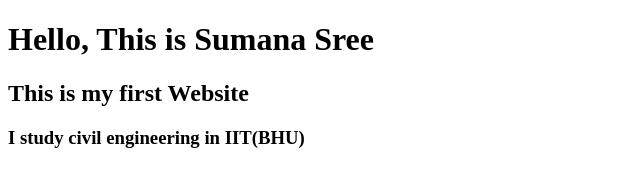
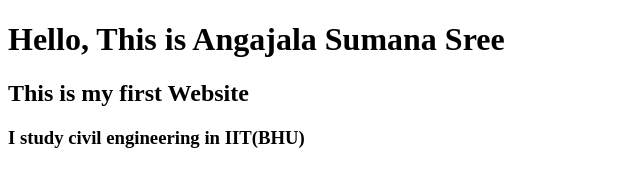
Before and after one commit to sumana-2705/First-Website, a plain HTML site: page index.html in a window 1280 px wide. Shown: the whole page, without its empty margins (0-640 px from the left). Drawn offline with Linux system fonts and the light colour scheme.

Commit message:
Updated name in index.html

```diff
--- a/index.html
+++ b/index.html
@@ -6,7 +6,7 @@
     <title>First Website</title>
 </head>
 <body>
-    <h1>Hello, This is Sumana Sree</h1>
+    <h1>Hello, This is Angajala Sumana Sree</h1>
     <h2>This is my first Website</h2>
     <h3>I study civil engineering in IIT(BHU)</h3>
 
```
